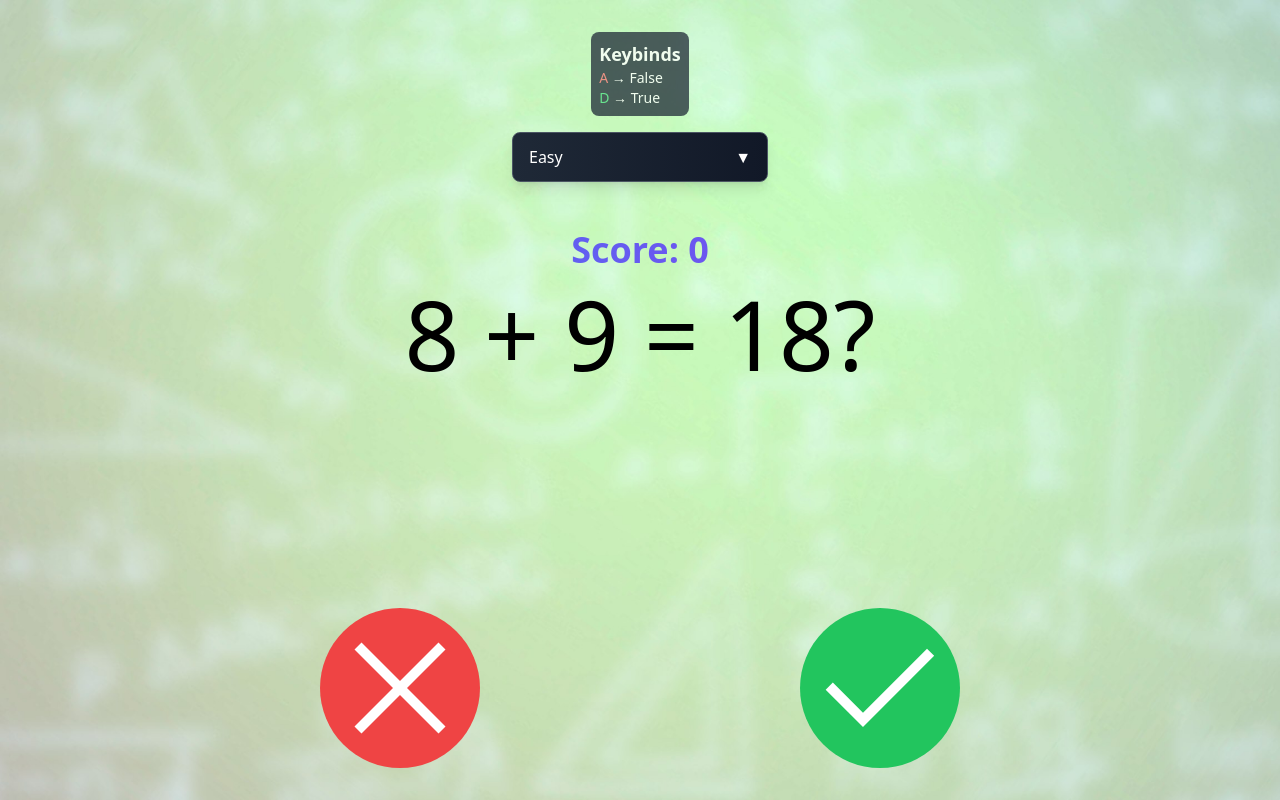
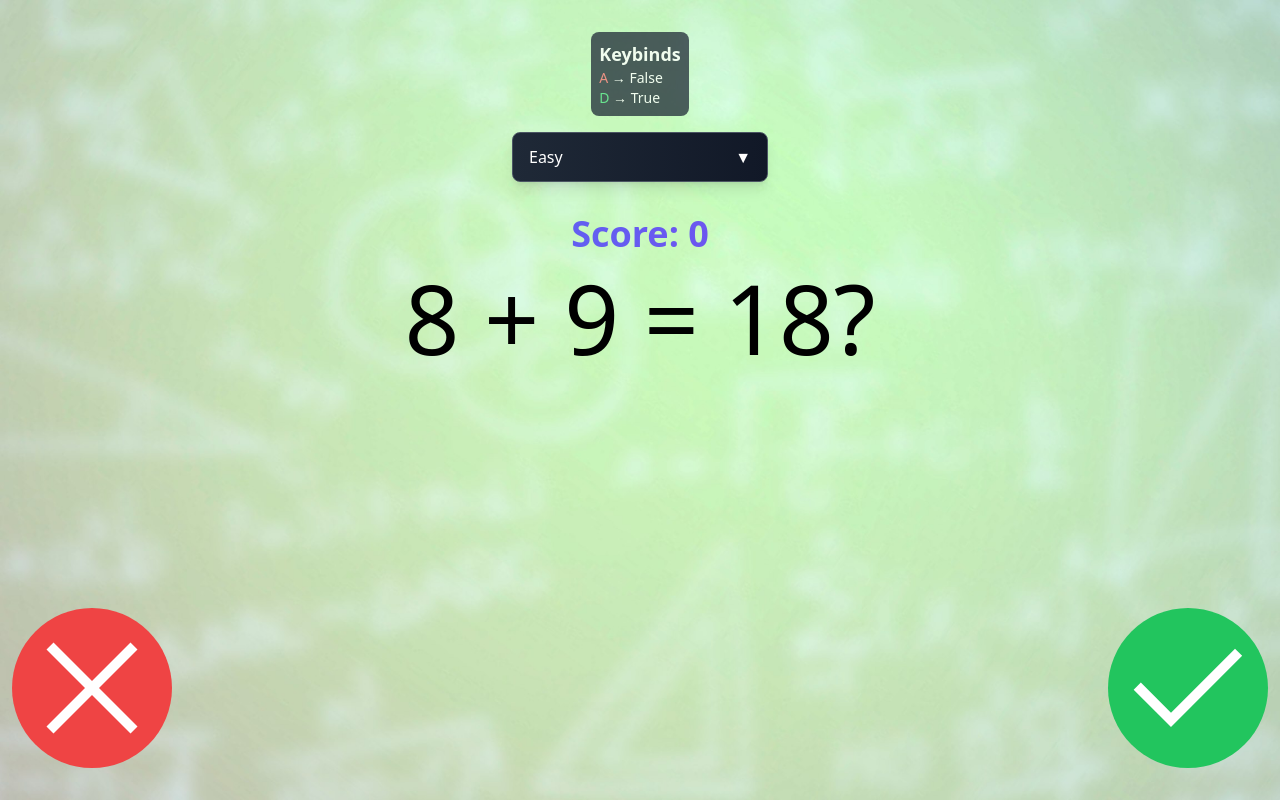
Before and after one commit to muhib-010/crazy-math-game, a React (Vite) app: page / in a window 1280 px wide. Built offline with nearby package versions, Linux system fonts and the light colour scheme.

Commit message:
control button position fix

```diff
--- a/src/App.jsx
+++ b/src/App.jsx
@@ -6,6 +6,7 @@ import ScoreBoard from './components/ScoreBoard';
 import ProgressBar from './components/ProgressBar';
 import Result from './components/Result';
 import ModeSelector from './components/ModeSelector';
+import HighScore from './components/HighScore';
 
 function App() {
   const [rightAns, setRightAns] = useState(null);
@@ -16,18 +17,24 @@ function App() {
   const updateMath = () => {
     setKey(prevKey => prevKey + 1);
   };
+  const [highScore, setHighScore] = useState(0)
+
 
   function scoreUpdater(isCorrect) {
     if (isCorrect === rightAns) {
-      console.log('right');
       setScore(prevScore => prevScore + 1);
     } else {
-      console.log('wrong');
+
+      updateHighScore(score)
+      console.log("updated score")
+      console.log(highScore)
       setIsLost(true);
     }
     updateMath();
   }
-
+  function updateHighScore(score){
+    setHighScore(prevHighScore => {prevHighScore < score? prevHighScore = score : prevHighScore = prevHighScore})
+  }
   function restart() {
     setScore(0);
     setIsLost(false);
@@ -73,7 +80,7 @@ function App() {
       {!isLost && <ScoreBoard score={score} />}
       {!isLost && <MathDisplay setRightAns={setRightAns} key={key} mode={mode}/>}
       {!isLost && <ButtonContainer rightAns={rightAns} scoreUpdater={scoreUpdater} />}
-      {isLost && <Result restart={restart} score={score} setKey={setKey}/>}
+      {isLost && <Result restart={restart} score={score} highScore={highScore} setKey={setKey}/>}
     </div>
   );
 }
--- a/src/components/ButtonContainer.jsx
+++ b/src/components/ButtonContainer.jsx
@@ -1,6 +1,6 @@
 export default function ButtonContainer({ rightAns, scoreUpdater }) {
   return (
-    <div className="w-full flex justify-evenly fixed bottom-8">
+    <div className="w-full flex justify-evenly lg:justify-between fixed bottom-8 px-3">
       <button
         onClick={() => scoreUpdater(false)}
         className="cross bg-red-500 h-40 w-40 rounded-full transition-transform duration-200 ease-in-out transform hover:scale-105 active:scale-90"
--- /dev/null
+++ b/src/components/HighScore.jsx
@@ -0,0 +1,7 @@
+export default function(props){
+    return(
+        <p className="text-center font-extrabold text-4xl mt-1 bg-gradient-to-r from-blue-500 to-red-400 bg-clip-text text-transparent">
+            HIGH SCORE: {props.highScore}!!!
+        </p>
+    )
+}
--- a/src/components/ProgressBar.jsx
+++ b/src/components/ProgressBar.jsx
@@ -4,7 +4,7 @@ export default function ProgressBar(props) {
     const [progress, setProgress] = useState(0);
 
     useEffect(() => {
-        const duration = 3000/props.mode; // 4 seconds
+        const duration = 3000/props.mode;
         const intervalTime = 50; // Update every 50ms
         const increment = (100 * intervalTime) / duration;
 
--- a/src/components/Result.jsx
+++ b/src/components/Result.jsx
@@ -8,7 +8,7 @@ export default function Result(props){
             <button className="h-12 w-40 rounded-full bg-purple-500 text-2xl font-bold text-white outline-0
                             transition duration-300 ease-in-out
                             hover:brightness-90
-                            active:scale-90"
+                            active:scale-90"zzzzzz
                         onClick={() => {props.restart(); props.setKey(0)}}>
                 Restart?
             </button>
--- a/src/components/ScoreBoard.jsx
+++ b/src/components/ScoreBoard.jsx
@@ -1,6 +1,6 @@
 export default function ScoreBoard(props){
     return(
-        <h1 className="text-center font-extrabold text-4xl my-4 mt-12 bg-gradient-to-r from-blue-500 to-purple-600 bg-clip-text text-transparent">
+        <h1 className="text-center font-extrabold text-4xl my-4 mt-8 bg-gradient-to-r from-blue-500 to-purple-600 bg-clip-text text-transparent">
             Score: {props.score}
         </h1>
 
```
Also changed, not shown: 5 other files (tests, documents, lock files or other folders).
